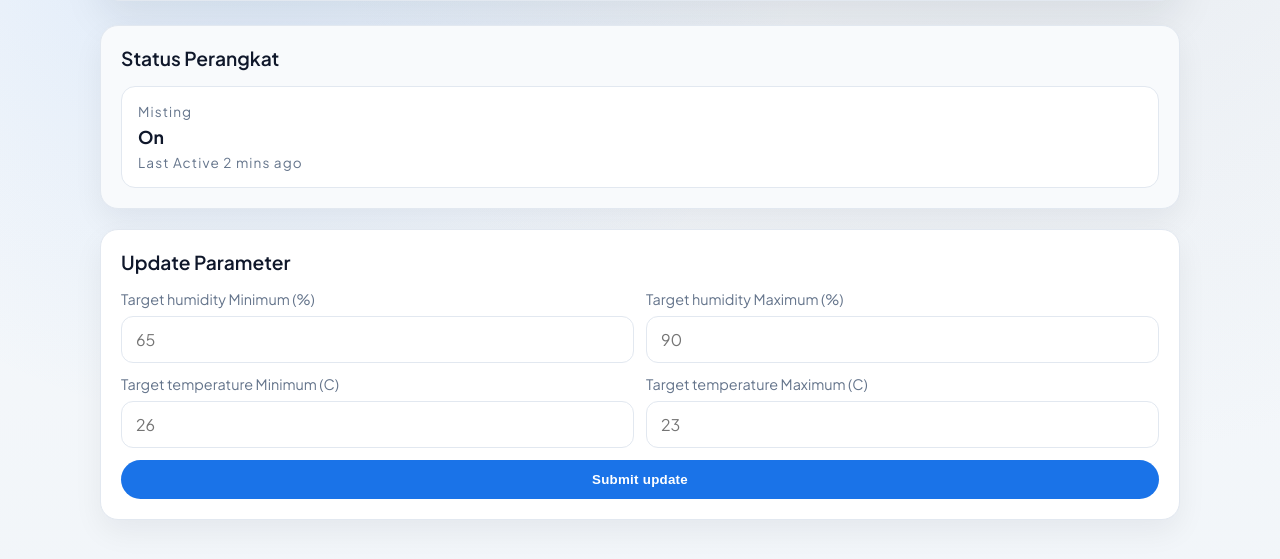
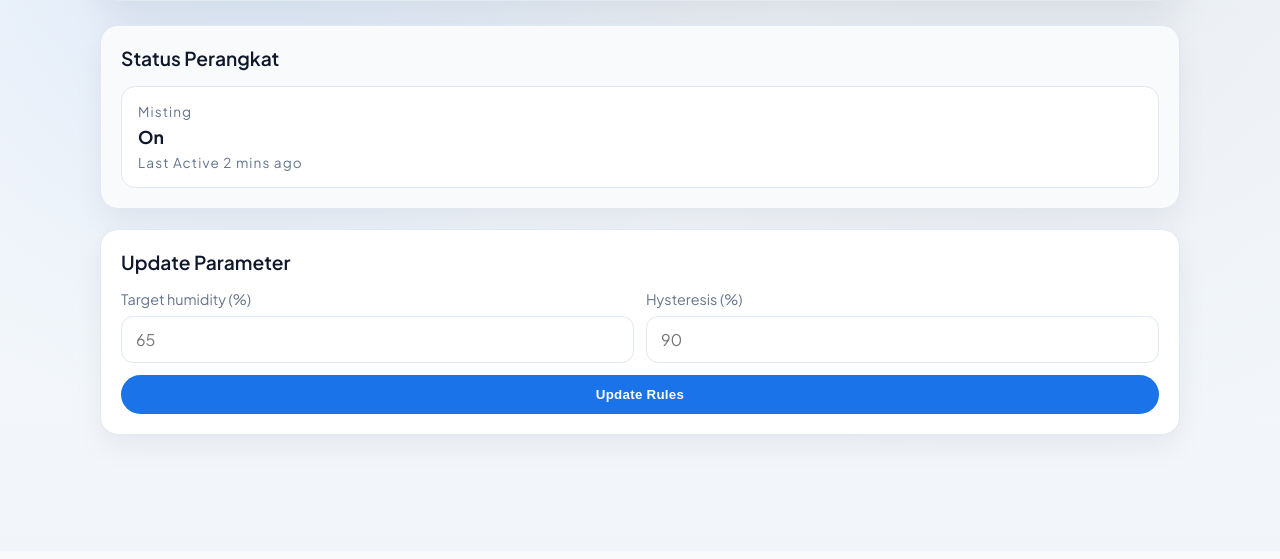
Before and after one commit to PliTheGeek/kopi_lerem_web_control, a website: page public/index.html in a window 1280 px wide. Shown: the part 249-808 px from the top of the page. Drawn offline with nearby package versions, Linux system fonts and the light colour scheme; no server answers.

Commit message:
Add CallBack Rulebased  for humidity

```diff
--- a/public/app.js
+++ b/public/app.js
@@ -1,6 +1,6 @@
 const socket = io('http://20.6.33.91');
 socket.on('mqtt-data', (data) => {
-    console.log("Menerima update dari Wonosobo:", data);
+    // console.log("Menerima update dari Wonosobo:", data);
 
     // Filter topik sesuai yang dikirim ESP32
     if (data.topic === 'greenhouse/sensors') {
@@ -20,8 +20,35 @@ socket.on('mqtt-data', (data) => {
                 tempElement.innerText = payload.temp;
             }
 
+            const targetInfoElement = document.getElementById('target-info');
+            if (targetInfoElement && payload.target_hum !== undefined) {
+                 targetInfoElement.innerText = payload.target_hum;
+            }
+
         } catch (e) {
             console.error("Format data rusak atau bukan JSON:", e);
         }
     }
 });
+
+// Function Mengirim Data Ke Server  Ke EsP32
+
+function updateSettings() {
+    // 1. Ambil nilai dari input HTML (Pastikan ID di index.html sesuai)
+    const targetHum = document.getElementById('targetHumInput').value;
+    const hyst = document.getElementById('hystInput').value;
+
+    // 2. Validasi sederhana
+    if (!targetHum || !hyst) {
+        alert("Mohon isi Target dan Histeresis!");
+        return;
+    }
+
+    // 3. Kirim data ke server.js menggunakan Socket.io
+    socket.emit('update_settings', {
+        target: targetHum,
+        hysteresis: hyst
+    });
+
+    alert("Rule Baru Ditambahkan Ke IoT");
+}
--- a/public/index.html
+++ b/public/index.html
@@ -66,22 +66,14 @@
 					</div>
 					<form class="rule-form">
 						<label class="field">
-							<span>Target humidity Minimum (%)</span>
-							<input type="number" inputmode="decimal" placeholder="65" />
+							<span>Target humidity (%)</span>
+							<input type="number" id="targetHumInput" inputmode="decimal" placeholder="65" />
 						</label>
                         <label class="field">
-                            <span>Target humidity Maximum (%)</span>
-                            <input type="number" inputmode="decimal" placeholder="90" />
+                            <span>Hysteresis (%)</span>
+                            <input type="number" id="hystInput" inputmode="decimal" placeholder="90" />
                         </label>
-						<label class="field">
-							<span>Target temperature Minimum (C)</span>
-							<input type="number" inputmode="decimal" placeholder="26" />
-						</label>
-                        <label class="field">
-                            <span>Target temperature Maximum (C)</span>
-                            <input type="number" inputmode="decimal" placeholder="23" />
-                        </label>
-						<button class="submit" type="submit">Submit update</button>
+						<button onclick="updateSettings()" class="submit" type="submit">Update Rules</button>
 					</form>
 				</section>
 			</main>
```
Also changed, not shown: server.js (+21 -0 lines).
